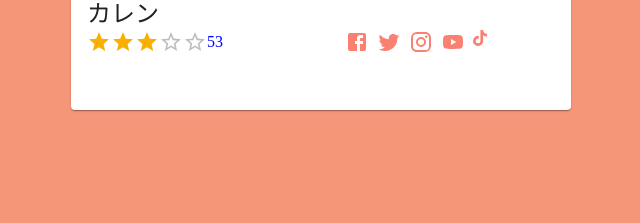
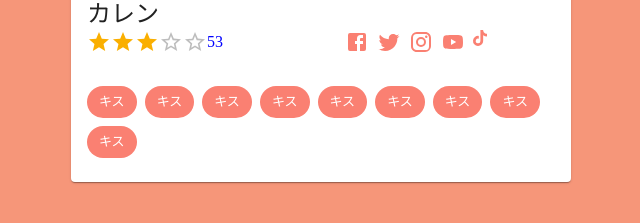
Before and after one commit to oiwa1108/culmino-copy, a Next.js app: page /instructor/1 in a window 1280 px wide. Shown: the part 393-616 px from the top of the page, without its empty margins (319-959 px from the left). Built offline with nearby package versions, Linux system fonts and the light colour scheme.

Commit message:
得意分野のChipを追加

```diff
--- a/pages/instructor/[uid].tsx
+++ b/pages/instructor/[uid].tsx
@@ -15,6 +15,9 @@ import Card from '@mui/material/Card';
 import CardHeader from '@mui/material/CardHeader';
 import CardMedia from '@mui/material/CardMedia';
 import CardContent from '@mui/material/CardContent';
+import Chip from '@mui/material/Chip';
+import { Specialty } from '@models/instructor';
+import Box from '@mui/material/Box';
 
 const rating = (defaultRating: number, ratingCount: number) => {
   return (
@@ -39,6 +42,20 @@ const snsIcons = () => {
         color={`${theme.palette.primary.main}`}
       />
     </Stack>
+  );
+};
+
+const specialtyChips = (specialty: Specialty[]) => {
+  return (
+    <Grid container spacing={1}>
+      {specialty.map((v) => {
+        return (
+          <Grid item>
+            <Chip label={v} color="primary" />
+          </Grid>
+        );
+      })}
+    </Grid>
   );
 };
 
@@ -68,7 +85,19 @@ export default function instructorProfile() {
           </Grid>
         }
       />
-      <CardContent></CardContent>
+      <CardContent>
+        {specialtyChips([
+          'キス',
+          'キス',
+          'キス',
+          'キス',
+          'キス',
+          'キス',
+          'キス',
+          'キス',
+          'キス',
+        ])}
+      </CardContent>
     </Card>
   );
 }
--- a/tsconfig.json
+++ b/tsconfig.json
@@ -19,7 +19,8 @@
     "baseUrl": "./",
     "paths": {
       "@components/*": ["src/components/*"],
-      "@styles/*": ["styles/*"]
+      "@styles/*": ["styles/*"],
+      "@models/*": ["src/models/*"]
     }
   },
   "include": ["next-env.d.ts", "**/*.ts", "**/*.tsx"],
```
